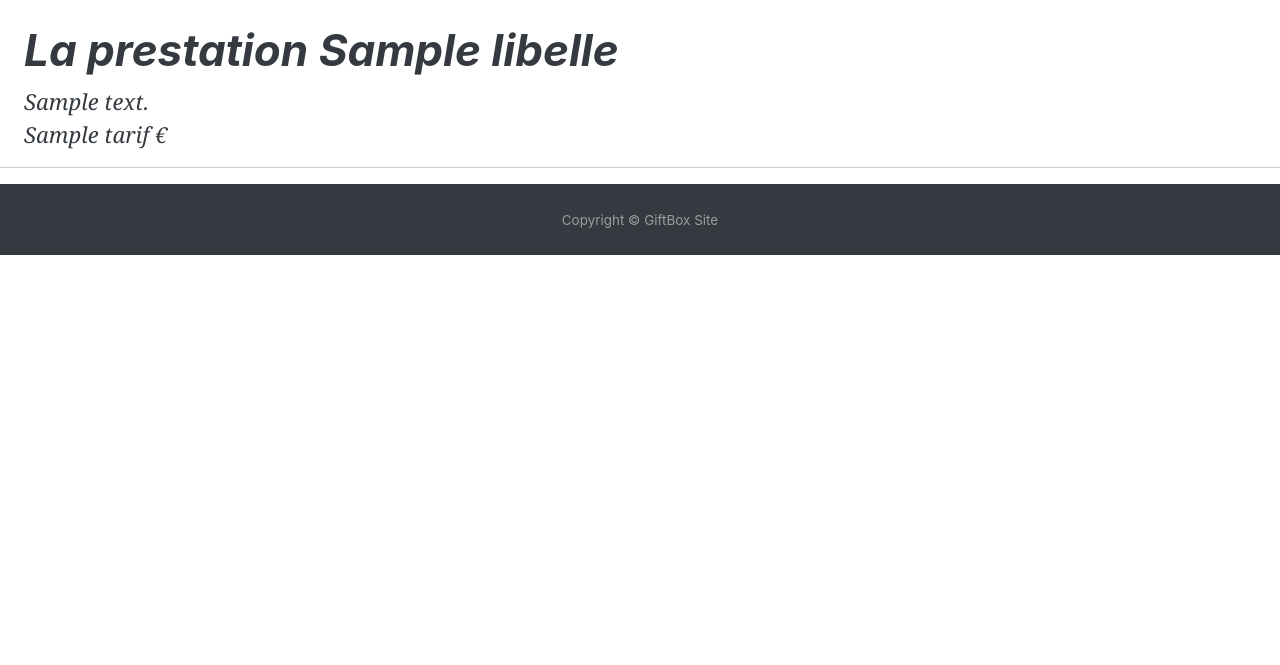
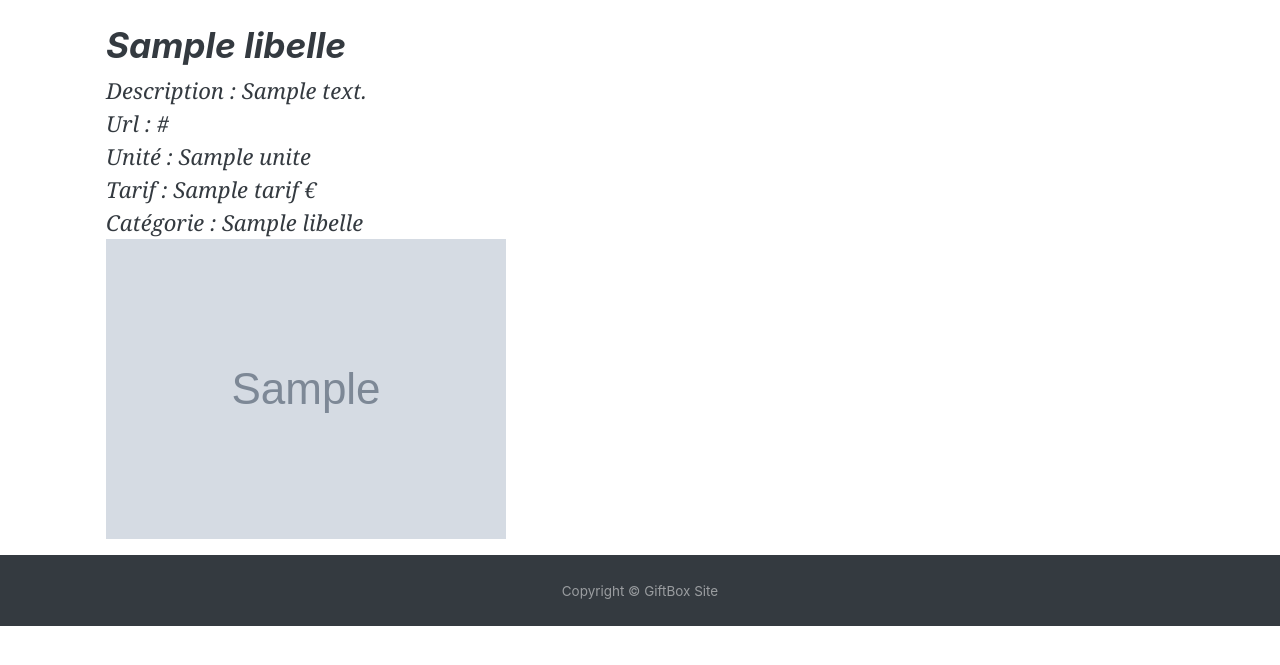
Before and after one commit to grandj161u/giftBox_project, a PHP site: template src/app/views/PrestationVue.html.twig in a window 1280 px wide. Shown: the part 55-720 px from the top of the page. Run offline with PHP 8.4, Linux system fonts and the light colour scheme; the template is opened without the code that fills it: most values are stand-ins (such as "Sample title", 1, 10 or a date in 2020); grey boxes marked "Sample" are stand-in pictures; some libraries are stand-ins or nearby versions.

Commit message:
détail prestation

```diff
--- a/src/app/views/ListePrestaVue.html.twig
+++ b/src/app/views/ListePrestaVue.html.twig
@@ -28,7 +28,7 @@
 
 							<p class="card-text">catégorie : {{ prestation.categorie.libelle }}</p>
 
-							<img src="/img/{{ prestation.img }}" class="card-img-top" alt="...">
+							<img src="/img/{{ prestation.img }}" class="card-img-top" alt="..." style="max-height: 10rem; max-width: 10rem;">
 						</div>
 					</div>
 				</li>
--- a/src/app/views/PrestationVue.html.twig
+++ b/src/app/views/PrestationVue.html.twig
@@ -5,18 +5,24 @@
 {% endblock %}
 
 {% block body %}
+<div class="container mt-4">
 	<figure>
 		<blockquote class="blockquote mx-4 mt-4">
-			<h1>La prestation
-				{{ prestation.libelle }}</h1>
-			<p class="mb-0">{{ prestation.description }}</p>
-
-			<p class="mb-0">{{ prestation.tarif }}
+			<h2>{{ prestation.libelle }}</h2>
+			<p class="mb-0">Description : {{ prestation.description }}</p>
+			{% if prestation.url %}
+				<p class="mb-0">Url : {{ prestation.url }}</p>
+			{% endif %}
+			{% if prestation.unite %}
+				<p class="mb-0">Unité : {{ prestation.unite }}</p>
+			{% endif %}
+			<p class="mb-0">Tarif : {{ prestation.tarif }}
 				€</p>
+			<p class="mb-0">Catégorie : {{ prestation.categorie.libelle }}</p>
+			<img src="/img/{{ prestation.img }}" alt="...">
 
 		</blockquote>
 	</figure>
-
-	<hr>
+</div>
 
 {% endblock %}
--- a/src/core/services/ServiceCatalogue.php
+++ b/src/core/services/ServiceCatalogue.php
@@ -44,7 +44,7 @@ class ServiceCatalogue implements ServiceCatalogueInterface
     public function getPrestationById($id): array
     {
         try {
-            $tabPresta = Prestation::findOrFail($id)->toArray();
+            $tabPresta = Prestation::with("categorie")->findOrFail($id)->toArray();
         } catch (\Illuminate\Database\Eloquent\ModelNotFoundException $e) {
             throw new CatalogueNotFoundException("La préstation n'éxiste pas : " . $e);
         }
```
